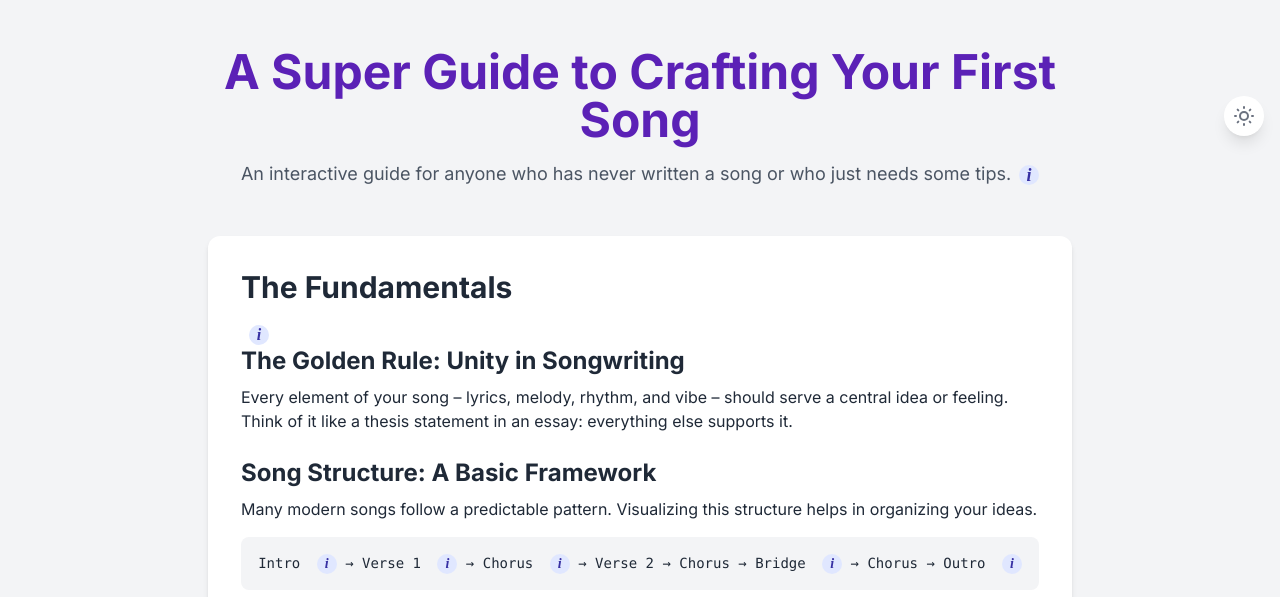
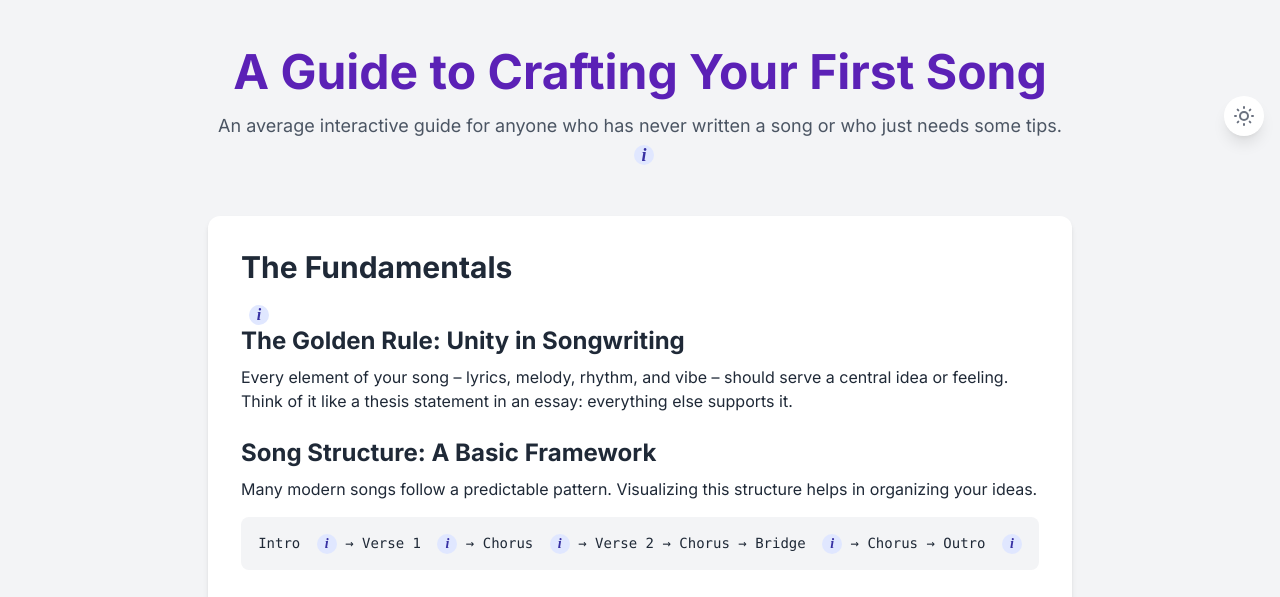
Before and after one commit to shauser111/Write-a-Simple-Song, a plain HTML site: page index.html in a window 1280 px wide. Shown: the top 597 px of the page. Drawn offline with nearby package versions, Linux system fonts and the light colour scheme; files whose address does not match are found by name.

Commit message:
Revise header and description in index.html

```diff
--- a/index.html
+++ b/index.html
@@ -29,8 +29,8 @@
 
     <div class="container mx-auto px-4 py-12 max-w-4xl">
         <header class="text-center mb-12 relative">
-            <h1 class="text-4xl md:text-5xl font-bold text-violet-800 dark:text-violet-400">A Super Guide to Crafting Your First Song</h1>
-            <p class="mt-4 text-lg text-gray-600 dark:text-gray-400">An interactive guide for anyone who has never written a song or who just needs some tips.<span class="id-rationale-container">
+            <h1 class="text-4xl md:text-5xl font-bold text-violet-800 dark:text-violet-400">A Guide to Crafting Your First Song</h1>
+            <p class="mt-4 text-lg text-gray-600 dark:text-gray-400">An average interactive guide for anyone who has never written a song or who just needs some tips.<span class="id-rationale-container">
                 <span class="id-rationale-icon">i</span>
                 <span class="id-rationale-tooltip tooltip-bottom">
                     <b>ID Rationale:</b>The target learners are college students. They are digital natives who are comfortable with interactive media but may lack formal music training. The primary motivation is the desire for a creative outlet for self-expression. The tone and activities are designed to be engaging, low-stakes, and empowering.This guide is designed for absolute beginners, but the principles are useful for all skill levels.
```
